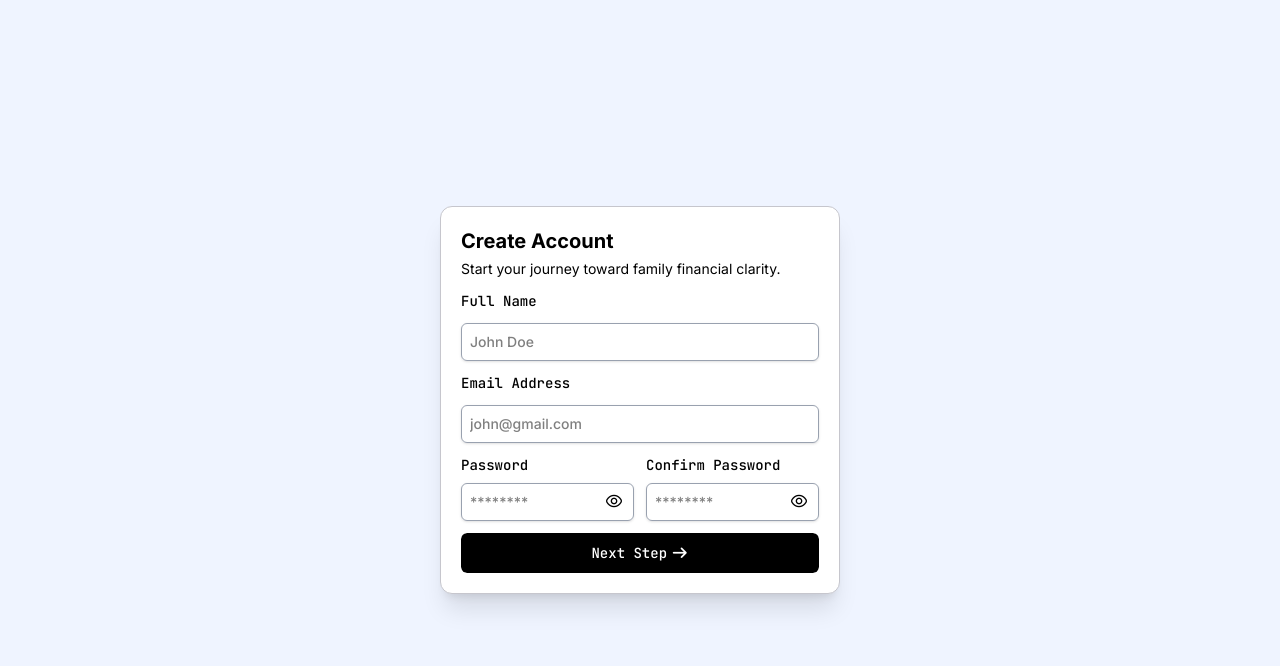
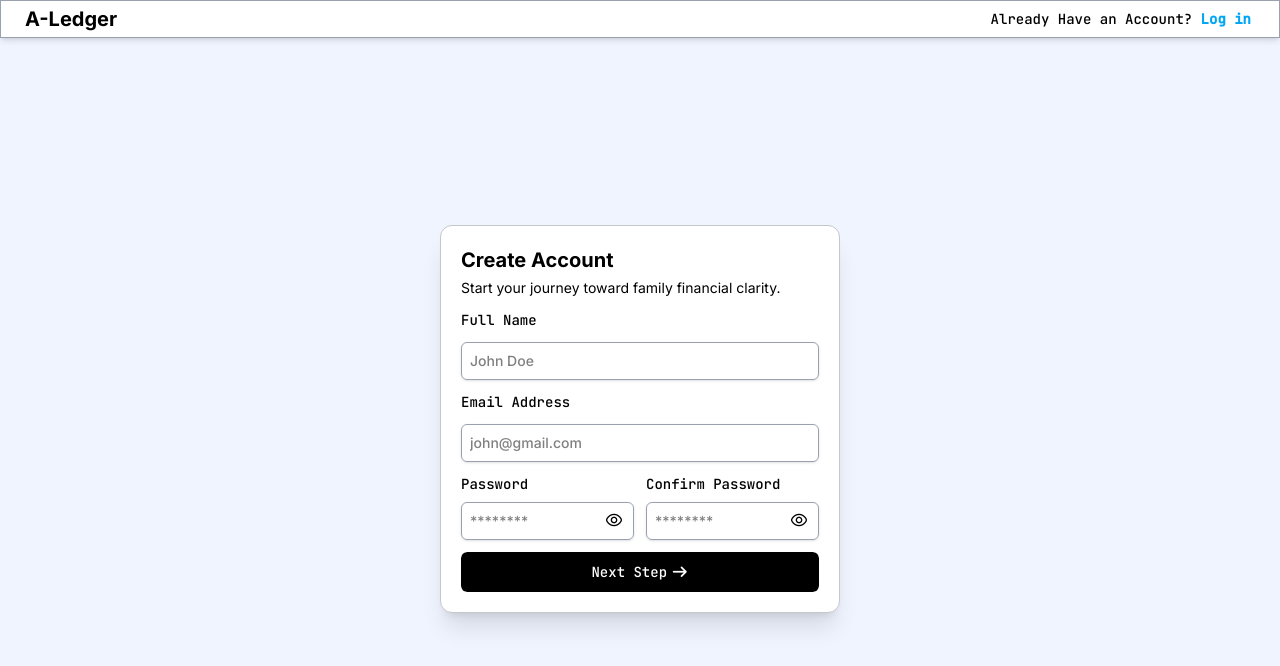
Before and after one commit to GilangWP/A-Ledger, a website: page frontend/pages/register.html in a window 1280 px wide. Drawn offline with nearby package versions, Linux system fonts and the light colour scheme.

Commit message:
Feature: Added Header in Register

```diff
--- a/frontend/pages/register.html
+++ b/frontend/pages/register.html
@@ -11,11 +11,17 @@
     <link rel="stylesheet" href="https://cdnjs.cloudflare.com/ajax/libs/font-awesome/7.0.1/css/all.min.css">
     <title>Register</title>
 </head>
-<body class="bg-[#eff4ff] min-h-screen flex flex-col justify-center">
-    <main class="w-full flex flex-col gap-4">
+<body class="bg-[#eff4ff] min-h-screen flex flex-col">
+    <header  class="bg-white border shadow-md border-gray-400 justify-between px-5">
+        <div class="flex items-center justify-between mx-auto">
+           <h1 class="font-inter font-bold text-xl p-1">A-Ledger</h1>
+           <p class="font-label text-sm p-2">Already Have an Account? <a href="login.html" class="font-label font-semibold text-sky-500">Log in</a></p>
+        </div>
+    </header>
+    <main class="w-full flex flex-1 flex-col gap-4 justify-center items-center">
         <div class="flex flex-col gap-3 mx-auto w-full max-w-[400px] bg-white p-5 rounded-xl border border-[#C6C6CD] shadow-xl">
             <div class="flex flex-col gap-1">
-                <h1 class="font-inter text-xl font-bold">Create Account</h1>
+                <h2 class="font-inter text-xl font-bold">Create Account</h2>
                 <p class="font-inter text-sm">Start your journey toward family financial clarity.</p>
             </div>
             <form action="" class="flex flex-col gap-3">
```
Also changed, not shown: src/output.css.
